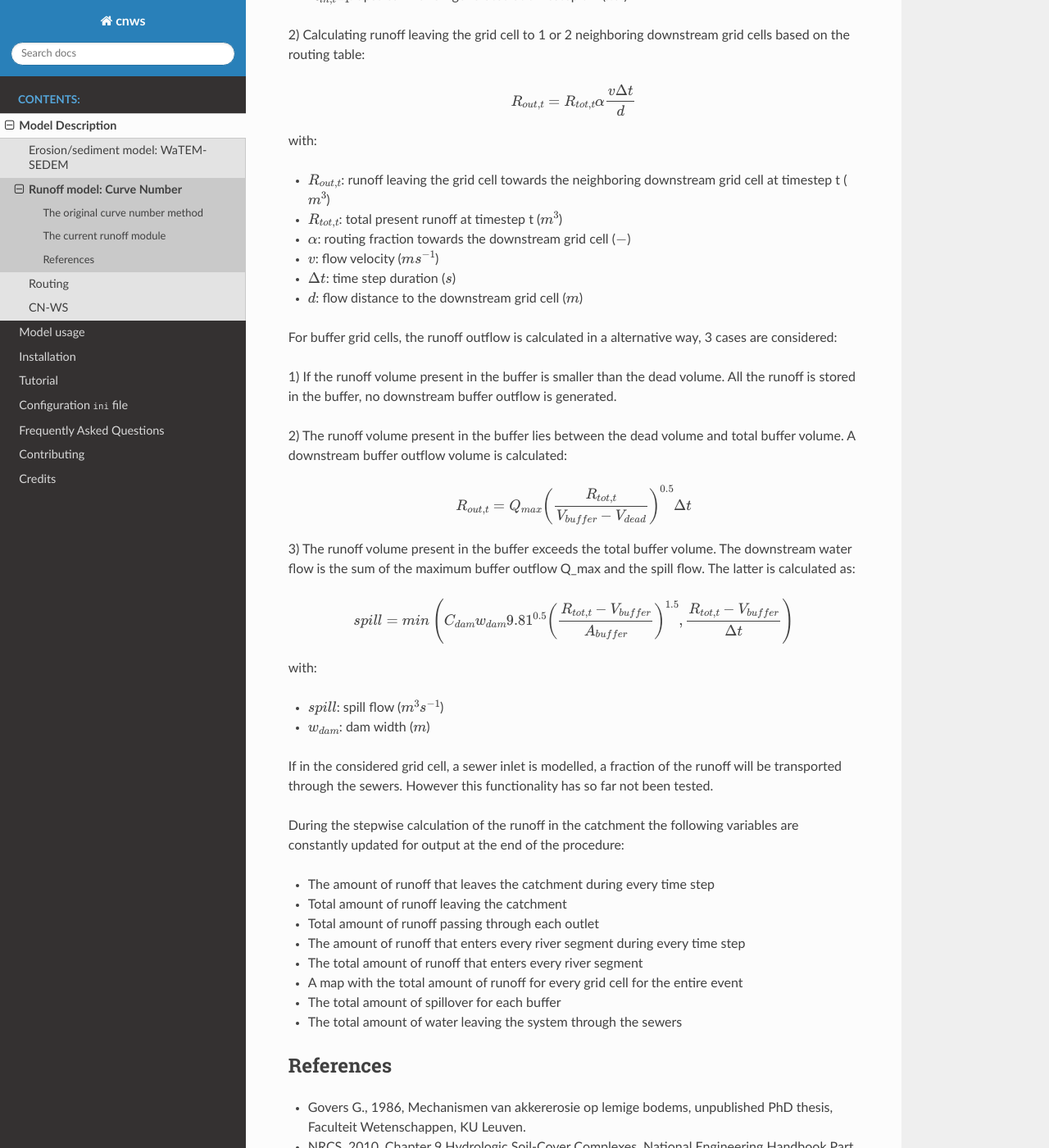
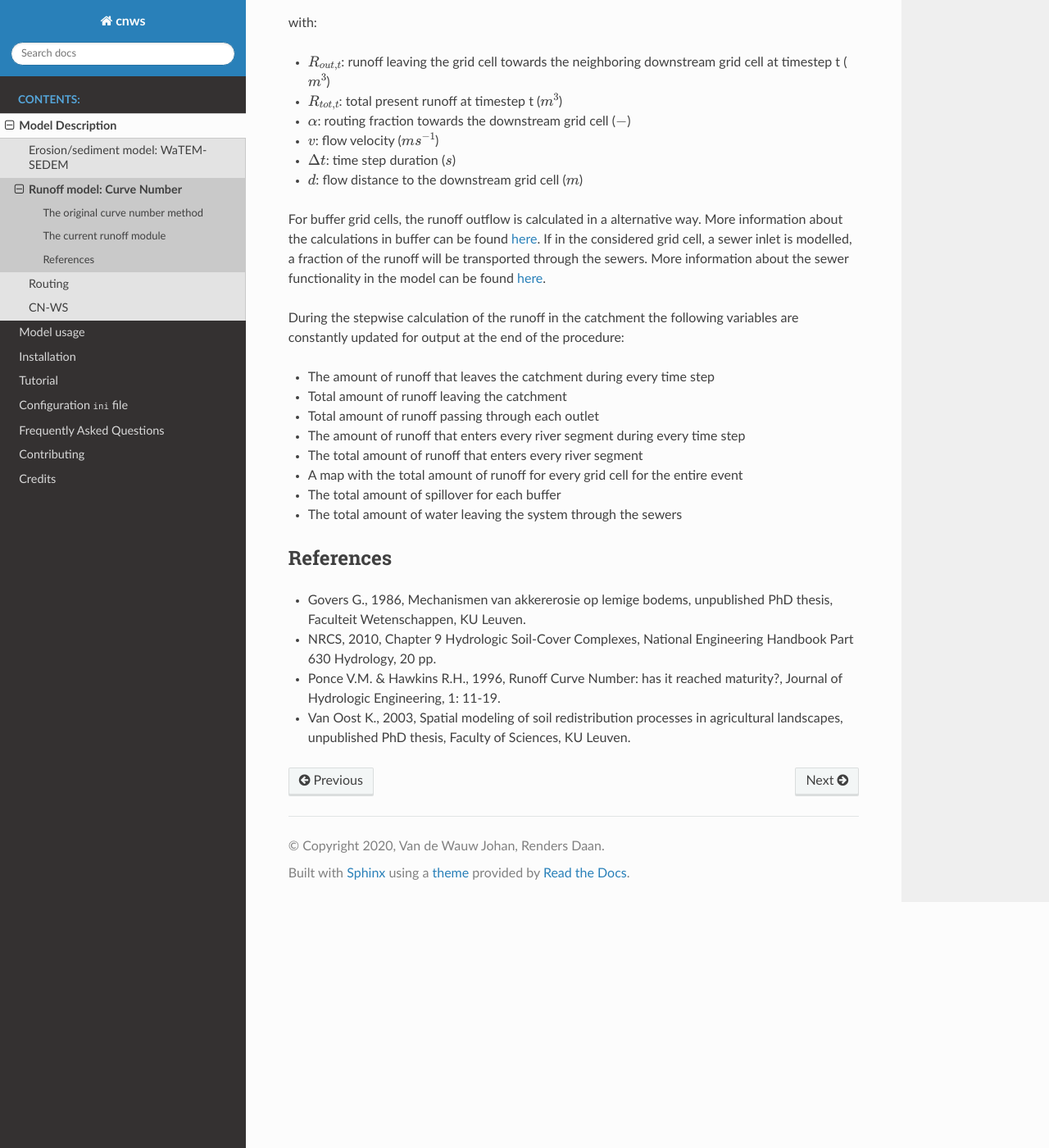
Before and after one commit to watem-sedem/watem-sedem, a Sphinx documentation site: the page built from docs/curve-number.rst, in a window 1280 px wide and 1400 px high, scrolled down 3850 px. Shown: the whole window at 82% size. Built offline with Sphinx 7.4.7 and the Read the Docs theme 2.0.0, drawn with Linux system fonts in a browser that asks for light colours; some of the changed text lies outside the part shown.

Commit message:
Do not repeat information from cn-ws.rst

```diff
--- a/docs/cn-ws.rst
+++ b/docs/cn-ws.rst
@@ -143,6 +143,8 @@ routing algorithm. A detailed explaination about these functionalities is given
 in the user choices sections about :ref:`dams <includedams>` and
 :ref:`ditches <includeditches>`.
 
+.. _sewers:
+
 Sewers/endpoints
 ****************
 
--- a/docs/curve-number.rst
+++ b/docs/curve-number.rst
@@ -149,13 +149,6 @@ with:
 - :math:`I`: infiltration (:math:`m`)
 - :math:`D`: duration of the rainfall event. (:math:`min`)
 
-For all buffers present in the modelled catchment 3 properties are calculated:
-
-- Maximal outflow :math:`Q_{max}`
-- Dead volume :math:`V_{dead}`
-- Buffer area :math:`A_{buffer}`
-
-
 The total generated runoff is distributed over all timesteps proportional to the
 rainfall distribution during the event. This results in a generated runoff value
 for every grid cell at every time step.
@@ -191,33 +184,12 @@ with:
 - :math:`\Delta t`: time step duration (:math:`s`)
 - :math:`d`: flow distance to the downstream grid cell (:math:`m`)
 
-For buffer grid cells, the runoff outflow is calculated in a alternative way,
-3 cases are considered:
-
-1) If the runoff volume present in the buffer is smaller than the dead volume.
-All the runoff is stored in the buffer, no downstream buffer outflow is generated.
-
-2) The runoff volume present in the buffer lies between the dead volume and total
-buffer volume. A downstream buffer outflow volume is calculated:
-
-.. math::
-    R_{out,t}=Q_{max} \left(\frac{R_{tot,t}}{V_{buffer}-V_{dead}}\right)^{0.5} \Delta t
-
-3) The runoff volume present in the buffer exceeds the total buffer volume.
-The downstream water flow is the sum of the maximum buffer outflow Q_max and the
-spill flow. The latter is calculated as:
-
-.. math::
-    spill=min⁡ \left(C_{dam} w_{dam} 9.81^{0.5} \left(\frac{R_{tot,t}-V_{buffer}}{A_{buffer}}\right)^{1.5},\frac{R_{tot,t}-V_{buffer}}{\Delta t} \right)
-
-with:
-
-- :math:`spill`: spill flow (:math:`m^3s^{-1}`)
-- :math:`w_{dam}`: dam width (:math:`m`)
-
-If in the considered grid cell, a sewer inlet is modelled, a fraction of the
-runoff will be transported through the sewers. However this functionality has so
-far not been tested.
+For buffer grid cells, the runoff outflow is calculated in a alternative way.
+More information about the calculations in buffer can be found
+:ref:`here <bufferbasins>`. If in the considered grid cell, a sewer inlet is
+modelled, a fraction of the runoff will be transported through the sewers. More
+information about the sewer functionality in the model can be found
+:ref:`here <sewers>`.
 
 During the stepwise calculation of the runoff in the catchment the following
 variables are constantly updated for output at the end of the procedure:
```
